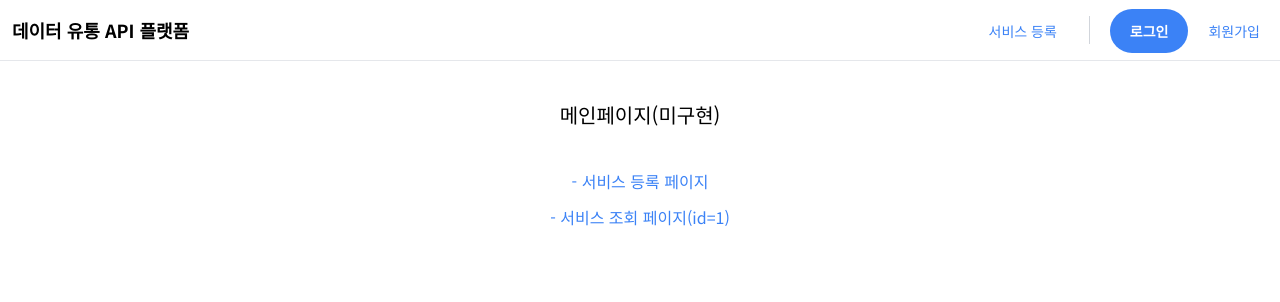
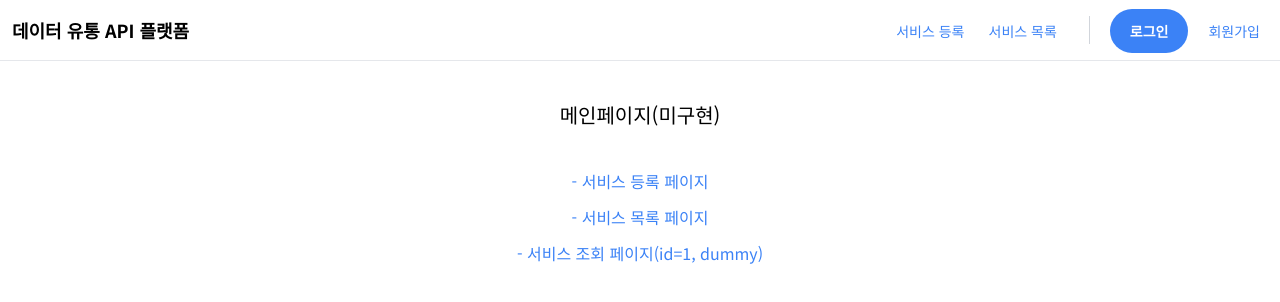
Before and after one commit to hanium-9900/23_HF056, a Next.js app in the folder client/: page / in a window 1280 px wide. Shown: the top 302 px of the page. Built offline with nearby package versions, Linux system fonts and the light colour scheme; no server answers.

Commit message:
feat: 서비스 목록 페이지 링크 추가

```diff
--- a/client/src/app/components/Header.tsx
+++ b/client/src/app/components/Header.tsx
@@ -5,7 +5,10 @@ import { getServerSession } from 'next-auth';
 
 export default async function Header() {
   const session = await getServerSession();
-  const links = [{ name: '서비스 등록', href: '/services/register' }];
+  const links = [
+    { name: '서비스 등록', href: '/services/register' },
+    { name: '서비스 목록', href: '/services' },
+  ];
 
   return (
     <header className="border-b">
--- a/client/src/app/page.tsx
+++ b/client/src/app/page.tsx
@@ -6,7 +6,8 @@ export default function Home() {
       <div className="text-xl mb-10">메인페이지(미구현)</div>
       <div className="flex flex-col gap-3 text-blue-500 ">
         <Link href="/services/register">- 서비스 등록 페이지</Link>
-        <Link href="/services/1">- 서비스 조회 페이지(id=1)</Link>
+        <Link href="/services">- 서비스 목록 페이지</Link>
+        <Link href="/services/1">- 서비스 조회 페이지(id=1, dummy)</Link>
       </div>
     </main>
   );
```
